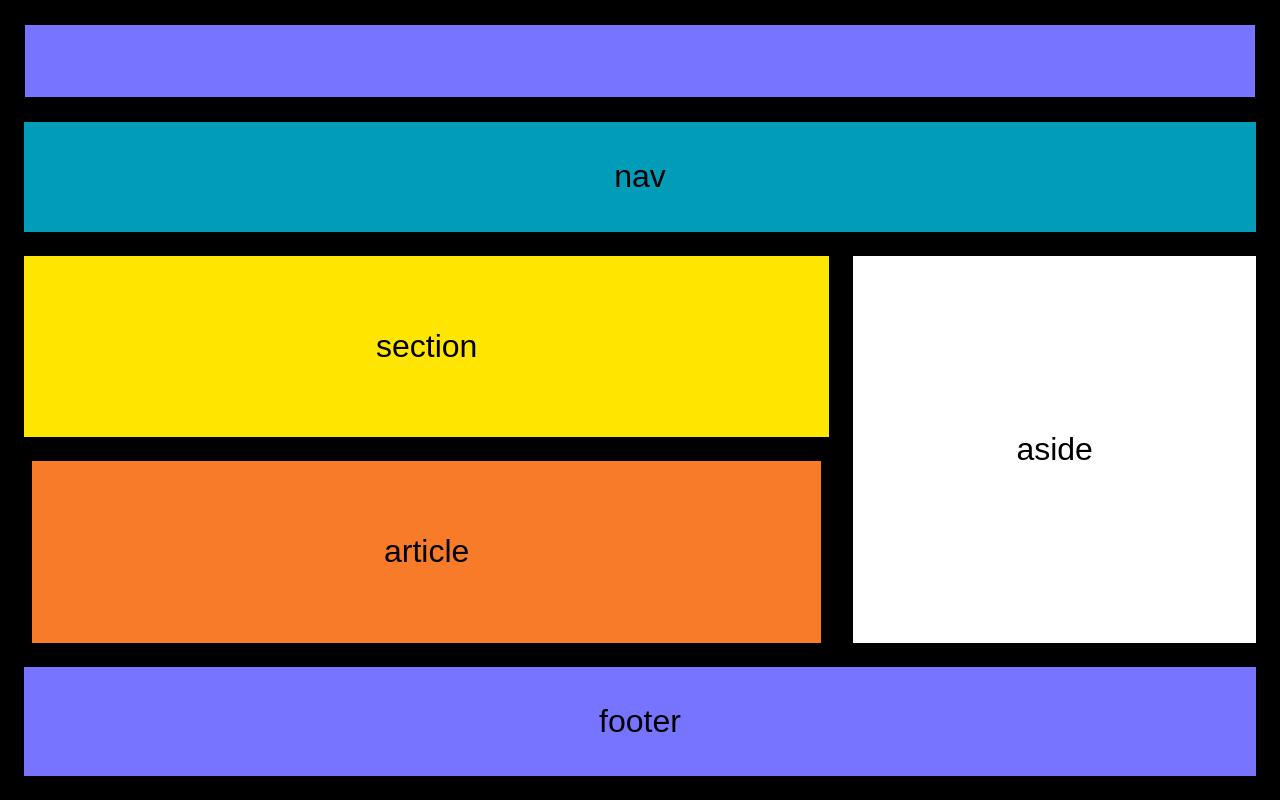
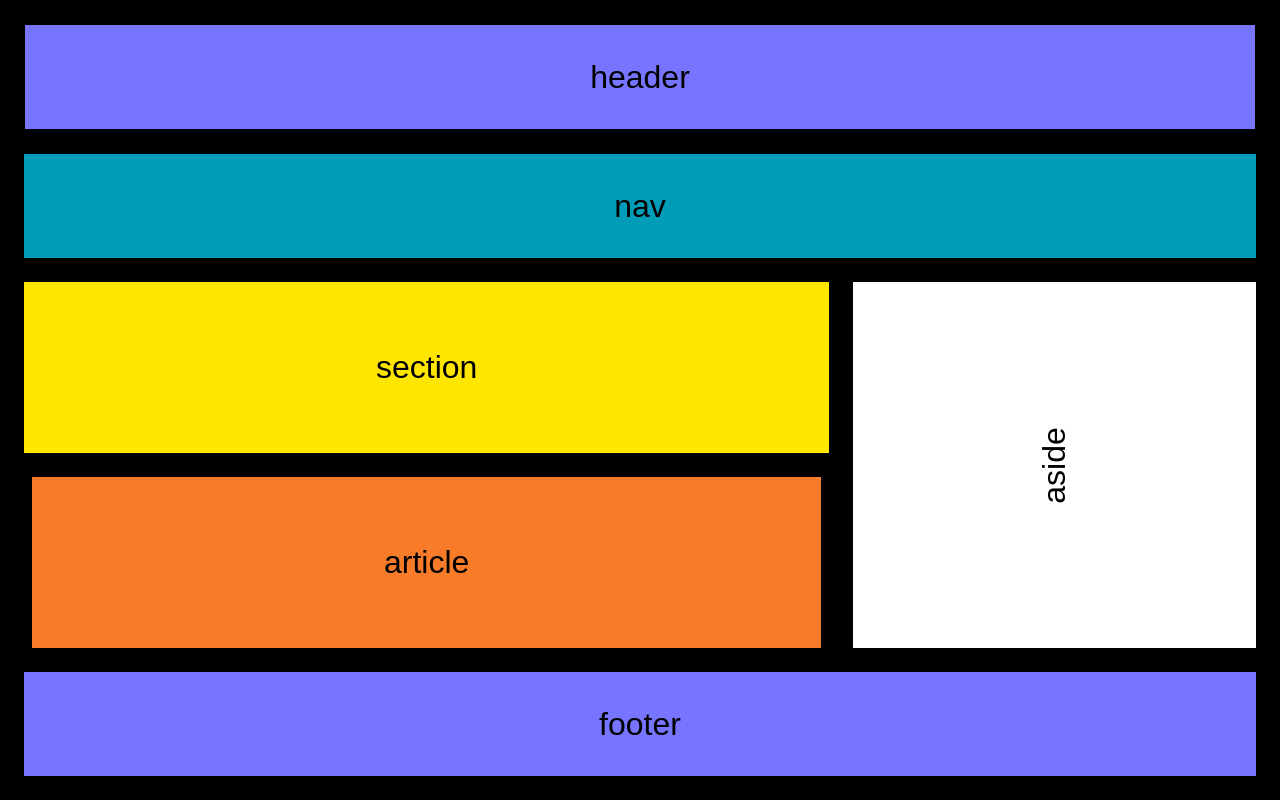
Before and after one commit to jessicaprestelo1201/gridcssbasico, a plain HTML site: page index.html in a window 1280 px wide. Drawn offline with Linux system fonts and the light colour scheme.

Commit message:
correção do aside

```diff
--- a/index.html
+++ b/index.html
@@ -8,11 +8,13 @@
 </head>
 <body>
     <main class="grid-container">
-        <header></header>
+        <header>header</header>
         <nav>nav</nav>
         <section>section</section>
         <article>article</article>
-        <aside>aside</aside>
+        <aside>
+            <p>aside</p>
+        </aside>
         <footer>footer</footer>
     </main>
 </body>
--- a/styles.css
+++ b/styles.css
@@ -66,6 +66,9 @@ aside {
     grid-area: aside;
 }
 
+aside p {
+    transform: rotate(-90deg);
+}
 
 footer {
     background-color: rgb(119, 117, 255);
```
